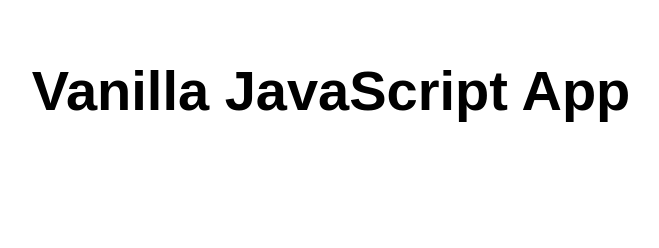
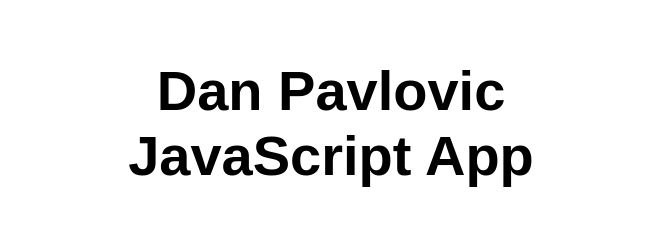
Before and after one commit to ryptoc/utcloud2021azapp, a plain HTML site: page index.html in a window 1280 px wide. Shown: the whole page, without its empty margins (309-968 px from the left). Drawn offline with Linux system fonts and the light colour scheme.

Commit message:
Update index.html

```diff
--- a/index.html
+++ b/index.html
@@ -5,12 +5,12 @@
   <meta charset="UTF-8">
   <meta name="viewport" content="width=device-width, initial-scale=1.0">
   <link rel="stylesheet" href="styles.css">
-  <title>Vanilla JavaScript App</title>
+  <title>Dan Pavlovic JavaScript App</title>
 </head>
 
 <body>
   <main>
-    <h1>Vanilla JavaScript App</h1>
+    <h1>Dan Pavlovic JavaScript App</h1>
   </main>
 </body>
 
```
